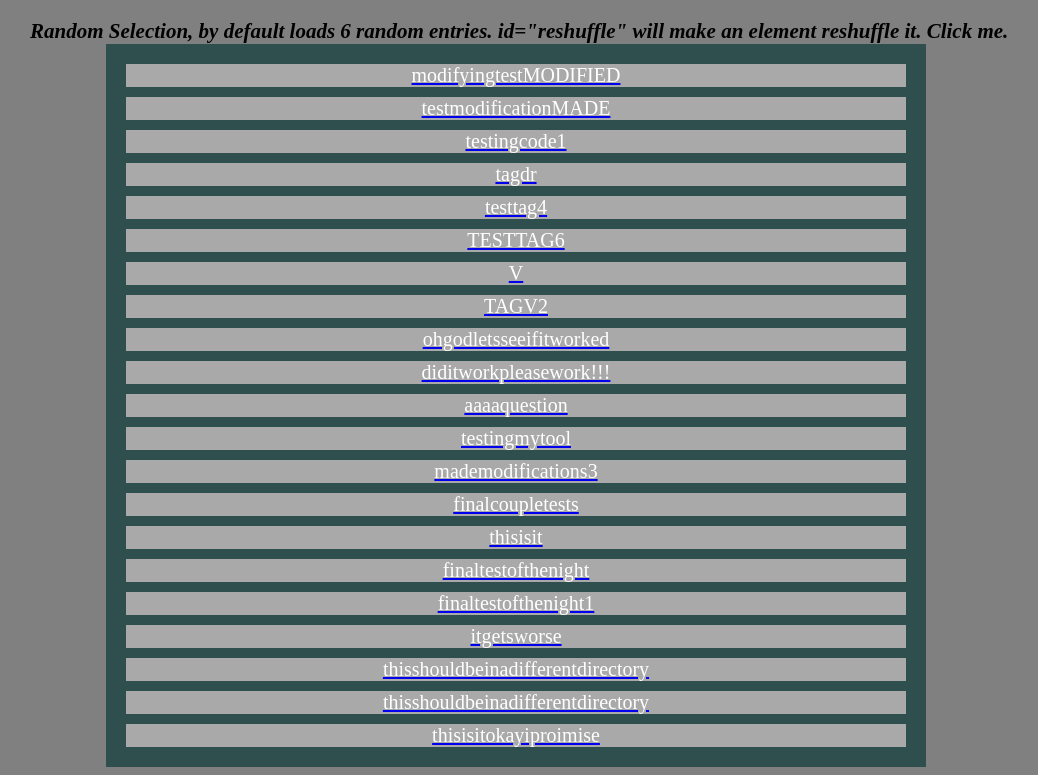
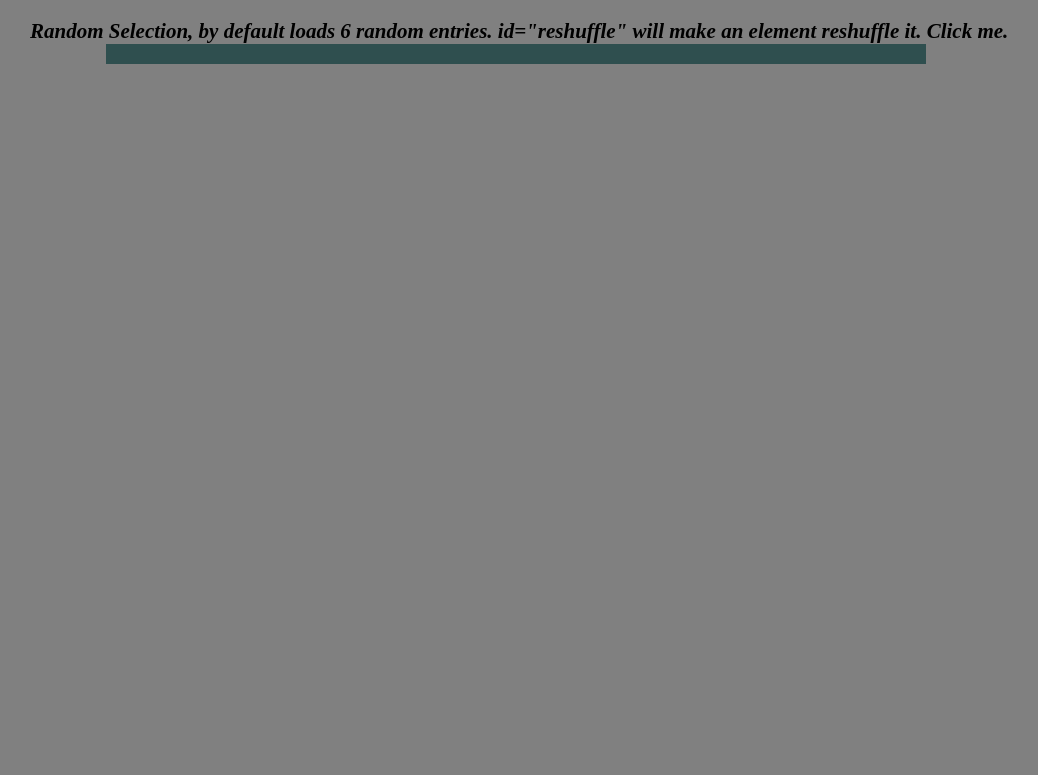
Before and after one commit to KingPoss/NeoGallery, a plain HTML site: page NeoGallery v1.0/templates/NeoGallery.html in a window 1280 px wide. Shown: the part 61-836 px from the top of the page, without its empty margins (124-1162 px from the left). After the commit the page ends 800 px from the top, so only its background shows below. Drawn offline with Linux system fonts and the light colour scheme; files that its build step writes are made by us from their sources; files whose address does not match are found by name.

Commit message:
updated NeoGallery.html to get rid of superfluous links

```diff
--- a/NeoGallery v1.0/templates/NeoGallery.html
+++ b/NeoGallery v1.0/templates/NeoGallery.html
@@ -70,124 +70,6 @@
 <div class="tagDirectory">
 <!--If you wish to add a tag directory, linking to other gallery pages, place the comment END as seen below this one, wherever you want links to begin appearing. It is how NeoGallery determines where to put in the new tag link.-->
 <!--END-->
-<!--modifyingtestMODIFIED-->
-<a href="__TAG_DIR__/modifyingtestMODIFIED.html"><p class="tagText">modifyingtestMODIFIED</p></a>
-<!--END-->
-<!--testmodificationMADE-->
-<a href="__TAG_DIR__/testmodificationMADE.html"><p class="tagText">testmodificationMADE</p></a>
-<!--END-->
-<!--testingcode1-->
-<a href="__TAG_DIR__/testingcode1.html"><p class="tagText">testingcode1</p></a>
-<!--END-->
-<!--tagdr-->
-<a href="__TAG_DIR__/tagdr.html"><p class="tagText">tagdr</p></a>
-<!--END-->
-<!--testtag4-->
-<a href="__TAG_DIR__/testtag4.html"><p class="tagText">testtag4</p></a>
-<!--END-->
-<!--TESTTAG6-->
-<a href="__TAG_DIR__/TESTTAG6.html"><p class="tagText">TESTTAG6</p></a>
-<!--END-->
-<!--TYET-->
-<a href="/tagtest/TYET.html"><p class="tagText">V</p></a>
-<!--END-->
-<!--TAGV22-->
-<a href="__TAG_DIR__/TAGV22.html"><p class="tagText">TAGV2</p></a>
-<!--END-->
-<!--ohgodletsseeifitworked-->
-<a href="__TAG_DIR__/ohgodletsseeifitworked.html"><p class="tagText">ohgodletsseeifitworked</p></a>
-<!--END-->
-<!--diditworkpleasework!!!-->
-<a href="__TAG_DIR__/diditworkpleasework!!!.html"><p class="tagText">diditworkpleasework!!!</p></a>
-<!--END-->
-<!--aaaaquestion-->
-<a href="__TAG_DIR__/aaaaquestion.html"><p class="tagText">aaaaquestion</p></a>
-<!--END-->
-<!--testingmytool-->
-<a href="__TAG_DIR__/testingmytool.html"><p class="tagText">testingmytool</p></a>
-<!--END-->
-<!--mademodifications3-->
-<a href="/tagtest/mademodifications3.html"><p class="tagText">mademodifications3</p></a>
-<!--END-->
-<!--finalcoupletests-->
-<a href="/tagtest/finalcoupletests.html"><p class="tagText">finalcoupletests</p></a>
-<!--END-->
-<!--thisisit-->
-<a href="/tagtest/thisisit.html"><p class="tagText">thisisit</p></a>
-<!--END-->
-<!--finaltestofthenight-->
-<a href="/tagtest/finaltestofthenight.html"><p class="tagText">finaltestofthenight</p></a>
-<!--END-->
-<!--finaltestofthenight1-->
-<a href="__NEOCITIES_TAG_DIR__/finaltestofthenight1.html"><p class="tagText">finaltestofthenight1</p></a>
-<!--END-->
-<!--itgetsworse-->
-<a href="itgetsworse.html"><p class="tagText">itgetsworse</p></a>
-<!--END-->
-<!--thisshouldbeinadifferentdirectory-->
-<a href="/tagDirectoryTester//thisshouldbeinadifferentdirectory.html"><p class="tagText">thisshouldbeinadifferentdirectory</p></a>
-<!--END-->
-<!--thisshouldbeinadifferentdirectory-->
-<a href="/tagDirectoryTester//thisshouldbeinadifferentdirectory.html"><p class="tagText">thisshouldbeinadifferentdirectory</p></a>
-<!--END-->
-<!--thisisitokayiproimise-->
-<a href="/tagDirectoryTester/thisisitokayiproimise.html"><p class="tagText">thisisitokayiproimise</p></a>
-<!--END-->
-
-
-
-
-
-
-
-
-
-
-
-
-
-
-
-
-
-
-
-
-
-
-
-
-
-
-
-
-
-
-
-
-
-
-
-
-
-
-
-
-
-
-
-
-
-
-
-
-
-
-
-
-
-
-
 
 </div>
 </center>
```
Also changed, not shown: NeoGallery v1.0/templates/tagTemplate.html (line endings or trailing spaces).
